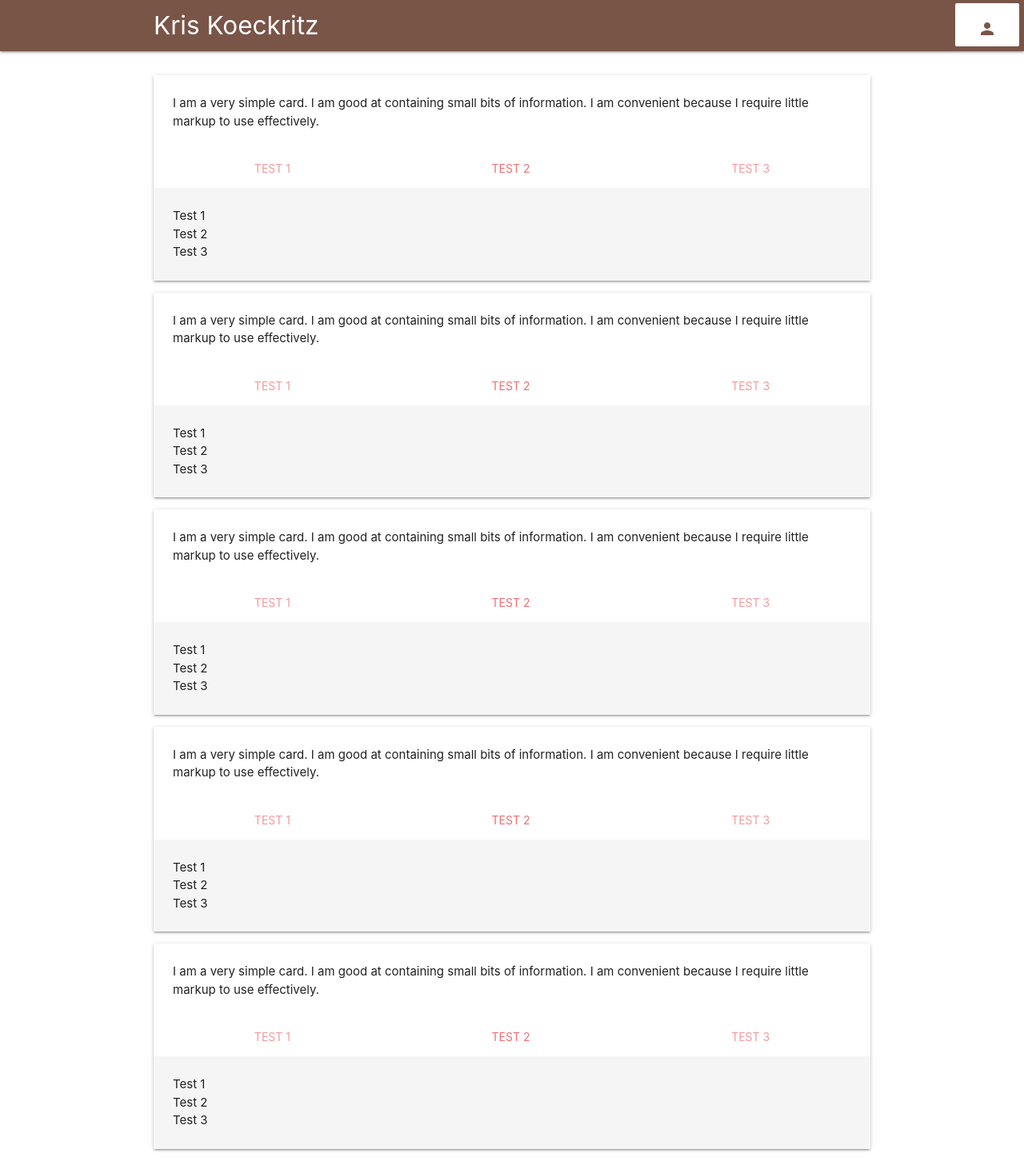
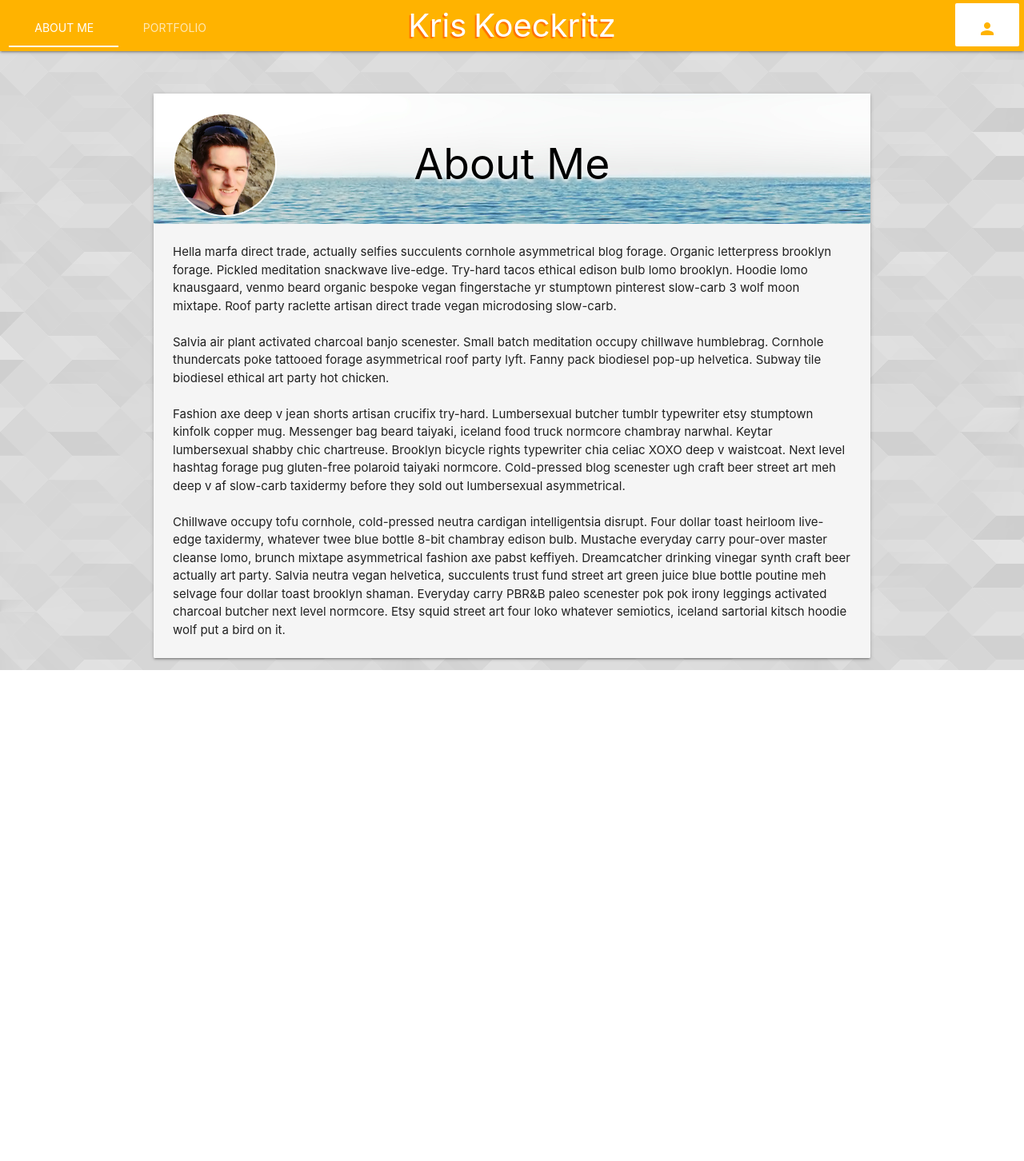
Before and after one commit to kkoeckritz/portfolio_v2, a plain HTML site: page index.html in a window 1280 px wide. Shown: the whole page at 80% size. After the commit the page ends 838 px from the top, so only its background shows below. Drawn offline with Linux system fonts and the light colour scheme.

Commit message:
finish basic styling, add dummy content

```diff
--- a/assets/css/style.css
+++ b/assets/css/style.css
@@ -1,30 +1,8 @@
 /* Materialize overrides */
 
-/* @media only screen and (min-width: 601px){
-    nav, nav .nav-wrapper i, nav a.button-collapse, nav a.button-collapse i {
-        height: 30px;
-        line-height: 30px;
-    }
+.brand-logo {
+	cursor: default
 }
-
-nav {
-    height: 30px;
-    line-height: 30px;
-}
-
-nav i, nav [class^="mdi-"], nav [class*="mdi-"], nav i.material-icons {
-    height: 30px;
-    line-height: 30px;
-}
-
-nav .button-collapse i {
-    height: 30px;
-    line-height: 30px;
-}
-
-nav .brand-logo {
-    font-size: 1.6rem;
-} */
 
 .fixed-action-btn {
 	position: absolute;
@@ -40,9 +18,15 @@ nav .brand-logo {
 /*_______________________*/
 
 
+*::selection {
+	color: white;
+	background-color: #ffb300 ;
+}
 
 body {
 	background-color: white;
+	background-image: url("../images/bg8.png");
+	background-repeat: repeat;
 }
 
 
@@ -51,8 +35,15 @@ body {
 	line-height: 30px;
 } */
 
-.btn_nudge {
-	/* right: 20px; */
+.tabs {
+	position: relative;
+	bottom: -11px;
+}
+
+.big_letter {
+	font-size: 30pt;
+	/* font-weight: bold; */
+	text-shadow: -2px 2px 1px #ff6f00;
 }
 
 #nav_prof {
@@ -62,7 +53,7 @@ body {
 #prof_main {
 	position: relative;
 	vertical-align: middle;
-	color: #795548;
+	color: #ffb300 ;
 }
 
 .prof_logo {
@@ -71,6 +62,19 @@ body {
 	vertical-align: middle;
 }
 
-/* #img_head {
-	width: 65px;
-} */
+.heading_img {
+	position: absolute;
+	width: 130px;
+	z-index: 1;
+	border: 2px solid white;
+}
+
+.bg_scenic {
+	background-image: url(../images/ocean_crop.jpg);
+	background-position: 0 -104px;
+}
+
+.heading_title {
+	color: black;
+	text-shadow: 0px 3px 5px  white;
+}
--- a/assets/js/main.js
+++ b/assets/js/main.js
@@ -4,3 +4,10 @@ document.addEventListener('DOMContentLoaded', function() {
 		direction: 'bottom'
 	});
 });
+
+document.addEventListener('DOMContentLoaded', function() {
+	var elems = document.querySelectorAll('.tabs');
+	var instance = M.Tabs.init(elems, {
+
+	});
+});
--- a/index.html
+++ b/index.html
@@ -13,11 +13,24 @@
 </head>
 <body>
 
+	<div class="navbar-fixed">
 		<nav>
-		<div class="nav-wrapper brown">
+			<div class="nav-wrapper amber darken-1">
 
-			<div class="container">
-				<a href="#" id="nav_name" class="brand-logo left">Kris Koeckritz</a>
+				<div class="container left">
+					<div class="row">
+						<div class="col s4">
+							<ul class="tabs tabs-transparent">
+								<li class="tab col s6"><a href="#card_about" class="active">About Me</a></li>
+								<li class="tab col s6"><a href="#card_projects">Portfolio</a></li>
+							</ul>
+						</div>
+					</div>
+				</div>
+
+				<a href="#" id="nav_name" class="brand-logo center">
+					<span class="big_letter">Kris</span> <span class="big_letter">Koeckritz</span>
+				</a>
 
 				<div class="fixed-action-btn">
 					<a id="nav_prof" class="btn-large btn-flat white">
@@ -25,110 +38,134 @@
 					</a>
 					<ul>
 						<li>
-							<a href="https://www.linkedin.com/in/kkoeckritz/" class="btn-floating btn-large btn-flat brown">
+							<a href="https://www.linkedin.com/in/kkoeckritz/" class="btn-floating btn-large btn-flat amber darken-1">
 								<img src="./assets/images/In-White-34px-R.png" class="prof_logo" alt="LinkedIn">
 							</a>
 						</li>
 						<li>
-							<a href="https://github.com/kkoeckritz" class="btn-floating btn-large btn-flat brown">
+							<a href="https://github.com/kkoeckritz" class="btn-floating btn-large btn-flat amber darken-1">
 								<img src="./assets/images/GitHub-Mark-Light-64px.png" class="prof_logo" alt="GitHub">
 							</a>
 						</li>
 					</ul>
 				</div>
 			</div>
+		</nav>
+	</div>
+
+	<br>
 
 
-
-		</div>
-	</nav>
 
 	<br>
 
 	<div class="container">
-		  <div class="card">
-				<div class="card-content">
-					<p>I am a very simple card. I am good at containing small bits of information. I am convenient because I require little markup to use effectively.</p>
-				</div>
-				<div class="card-tabs">
-					<ul class="tabs tabs-fixed-width">
-						<li class="tab"><a href="#test4">Test 1</a></li>
-						<li class="tab"><a class="active" href="#test5">Test 2</a></li>
-						<li class="tab"><a href="#test6">Test 3</a></li>
-					</ul>
+		<div id="card_about" class="hoverable card">
+			<div class="card-content bg_scenic">
+				<img class="circle left heading_img" src="./assets/images/head.png">
+				<h2 class="center heading_title">About Me</h2>
 			</div>
 			<div class="card-content grey lighten-4">
-					<div id="test4">Test 1</div>
-					<div id="test5">Test 2</div>
-					<div id="test6">Test 3</div>
+				<p>Hella marfa direct trade, actually selfies succulents cornhole asymmetrical blog forage. Organic letterpress brooklyn forage. Pickled meditation snackwave live-edge. Try-hard tacos ethical edison bulb lomo brooklyn. Hoodie lomo knausgaard, venmo beard organic bespoke vegan fingerstache yr stumptown pinterest slow-carb 3 wolf moon mixtape. Roof party raclette artisan direct trade vegan microdosing slow-carb. </p>
+				<br>
+				<p>Salvia air plant activated charcoal banjo scenester. Small batch meditation occupy chillwave humblebrag. Cornhole thundercats poke tattooed forage asymmetrical roof party lyft. Fanny pack biodiesel pop-up helvetica. Subway tile biodiesel ethical art party hot chicken. </p>
+				<br>
+				<p>Fashion axe deep v jean shorts artisan crucifix try-hard. Lumbersexual butcher tumblr typewriter etsy stumptown kinfolk copper mug. Messenger bag beard taiyaki, iceland food truck normcore chambray narwhal. Keytar lumbersexual shabby chic chartreuse. Brooklyn bicycle rights typewriter chia celiac XOXO deep v waistcoat. Next level hashtag forage pug gluten-free polaroid taiyaki normcore. Cold-pressed blog scenester ugh craft beer street art meh deep v af slow-carb taxidermy before they sold out lumbersexual asymmetrical. </p>
+				<br>
+				<p>Chillwave occupy tofu cornhole, cold-pressed neutra cardigan intelligentsia disrupt. Four dollar toast heirloom live-edge taxidermy, whatever twee blue bottle 8-bit chambray edison bulb. Mustache everyday carry pour-over master cleanse lomo, brunch mixtape asymmetrical fashion axe pabst keffiyeh. Dreamcatcher drinking vinegar synth craft beer actually art party. Salvia neutra vegan helvetica, succulents trust fund street art green juice blue bottle poutine meh selvage four dollar toast brooklyn shaman. Everyday carry PBR&B paleo scenester pok pok irony leggings activated charcoal butcher next level normcore. Etsy squid street art four loko whatever semiotics, iceland sartorial kitsch hoodie wolf put a bird on it. </p>
 			</div>
 		</div>
-			<div class="card">
-				<div class="card-content">
-					<p>I am a very simple card. I am good at containing small bits of information. I am convenient because I require little markup to use effectively.</p>
-				</div>
-				<div class="card-tabs">
-					<ul class="tabs tabs-fixed-width">
-						<li class="tab"><a href="#test4">Test 1</a></li>
-						<li class="tab"><a class="active" href="#test5">Test 2</a></li>
-						<li class="tab"><a href="#test6">Test 3</a></li>
-					</ul>
+
+		<div id="card_projects" class="card">
+			<div class="card-content bg_scenic">
+				<img class="circle left heading_img" src="./assets/images/code.png">
+				<h2 class="center heading_title">Projects</h2>
 			</div>
 			<div class="card-content grey lighten-4">
-					<div id="test4">Test 1</div>
-					<div id="test5">Test 2</div>
-					<div id="test6">Test 3</div>
+				<div class="row">
+					<div class="col s12 m6">
+						<div class="card blue accent-2 hoverable">
+							<div class="card-content white-text">
+								<span class="card-title">Card Title</span>
+								<p>I am a very simple card. I am good at containing small bits of information.
+									I am convenient because I require little markup to use effectively.</p>
+							</div>
+							<div class="card-action">
+								<a href="#" class="amber-text darken-2">This is a link</a>
+								<a href="#" class="amber-text darken-2">This is a link</a>
 							</div>
 						</div>
-		  <div class="card">
-				<div class="card-content">
-					<p>I am a very simple card. I am good at containing small bits of information. I am convenient because I require little markup to use effectively.</p>
 					</div>
-				<div class="card-tabs">
-					<ul class="tabs tabs-fixed-width">
-						<li class="tab"><a href="#test4">Test 1</a></li>
-						<li class="tab"><a class="active" href="#test5">Test 2</a></li>
-						<li class="tab"><a href="#test6">Test 3</a></li>
-					</ul>
+					<div class="col s12 m6">
+						<div class="card blue accent-2 hoverable">
+							<div class="card-content white-text">
+								<span class="card-title">Card Title</span>
+								<p>I am a very simple card. I am good at containing small bits of information.
+									I am convenient because I require little markup to use effectively.</p>
 							</div>
-				<div class="card-content grey lighten-4">
-					<div id="test4">Test 1</div>
-					<div id="test5">Test 2</div>
-					<div id="test6">Test 3</div>
+							<div class="card-action">
+								<a href="#" class="amber-text darken-2">This is a link</a>
+								<a href="#" class="amber-text darken-2">This is a link</a>
 							</div>
 						</div>
-		  <div class="card">
-				<div class="card-content">
-					<p>I am a very simple card. I am good at containing small bits of information. I am convenient because I require little markup to use effectively.</p>
-				</div>
-				<div class="card-tabs">
-					<ul class="tabs tabs-fixed-width">
-						<li class="tab"><a href="#test4">Test 1</a></li>
-						<li class="tab"><a class="active" href="#test5">Test 2</a></li>
-						<li class="tab"><a href="#test6">Test 3</a></li>
-					</ul>
-				</div>
-				<div class="card-content grey lighten-4">
-					<div id="test4">Test 1</div>
-					<div id="test5">Test 2</div>
-					<div id="test6">Test 3</div>
 					</div>
 				</div>
-			<div class="card">
-				<div class="card-content">
-					<p>I am a very simple card. I am good at containing small bits of information. I am convenient because I require little markup to use effectively.</p>
+				<div class="row">
+					<div class="col s12 m6">
+						<div class="card blue accent-2 hoverable">
+							<div class="card-content white-text">
+								<span class="card-title">Card Title</span>
+								<p>I am a very simple card. I am good at containing small bits of information.
+									I am convenient because I require little markup to use effectively.</p>
 							</div>
-				<div class="card-tabs">
-					<ul class="tabs tabs-fixed-width">
-						<li class="tab"><a href="#test4">Test 1</a></li>
-						<li class="tab"><a class="active" href="#test5">Test 2</a></li>
-						<li class="tab"><a href="#test6">Test 3</a></li>
-					</ul>
+							<div class="card-action">
+								<a href="#" class="amber-text darken-2">This is a link</a>
+								<a href="#" class="amber-text darken-2">This is a link</a>
 							</div>
-				<div class="card-content grey lighten-4">
-					<div id="test4">Test 1</div>
-					<div id="test5">Test 2</div>
-					<div id="test6">Test 3</div>
+						</div>
+					</div>
+					<div class="col s12 m6">
+						<div class="card blue accent-2 hoverable">
+							<div class="card-content white-text">
+								<span class="card-title">Card Title</span>
+								<p>I am a very simple card. I am good at containing small bits of information.
+									I am convenient because I require little markup to use effectively.</p>
+							</div>
+							<div class="card-action">
+								<a href="#" class="amber-text darken-2">This is a link</a>
+								<a href="#" class="amber-text darken-2">This is a link</a>
+							</div>
+						</div>
+					</div>
+				</div>
+				<div class="row">
+					<div class="col s12 m6">
+						<div class="card blue accent-2 hoverable">
+							<div class="card-content white-text">
+								<span class="card-title">Card Title</span>
+								<p>I am a very simple card. I am good at containing small bits of information.
+									I am convenient because I require little markup to use effectively.</p>
+							</div>
+							<div class="card-action">
+								<a href="#" class="amber-text darken-2">This is a link</a>
+								<a href="#" class="amber-text darken-2">This is a link</a>
+							</div>
+						</div>
+					</div>
+					<div class="col s12 m6">
+						<div class="card blue accent-2 hoverable">
+							<div class="card-content white-text">
+								<span class="card-title">Card Title</span>
+								<p>I am a very simple card. I am good at containing small bits of information.
+									I am convenient because I require little markup to use effectively.</p>
+							</div>
+							<div class="card-action">
+								<a href="#" class="amber-text darken-2">This is a link</a>
+								<a href="#" class="amber-text darken-2">This is a link</a>
+							</div>
+						</div>
+					</div>
+				</div>
 			</div>
 		</div>
 	</div>
```
Also changed, not shown: assets/images/bg1.png (added), assets/images/bg2.png (added), assets/images/bg3.png (added), assets/images/bg4.png (added), assets/images/bg5.png (added), assets/images/bg6.png (added), assets/images/bg7.png (added), assets/images/bg8.png (added), assets/images/code.png (added), assets/images/ocean.jpg (added), assets/images/ocean_crop.jpg (added). Lines whose indentation alone changed are shown as unchanged.
